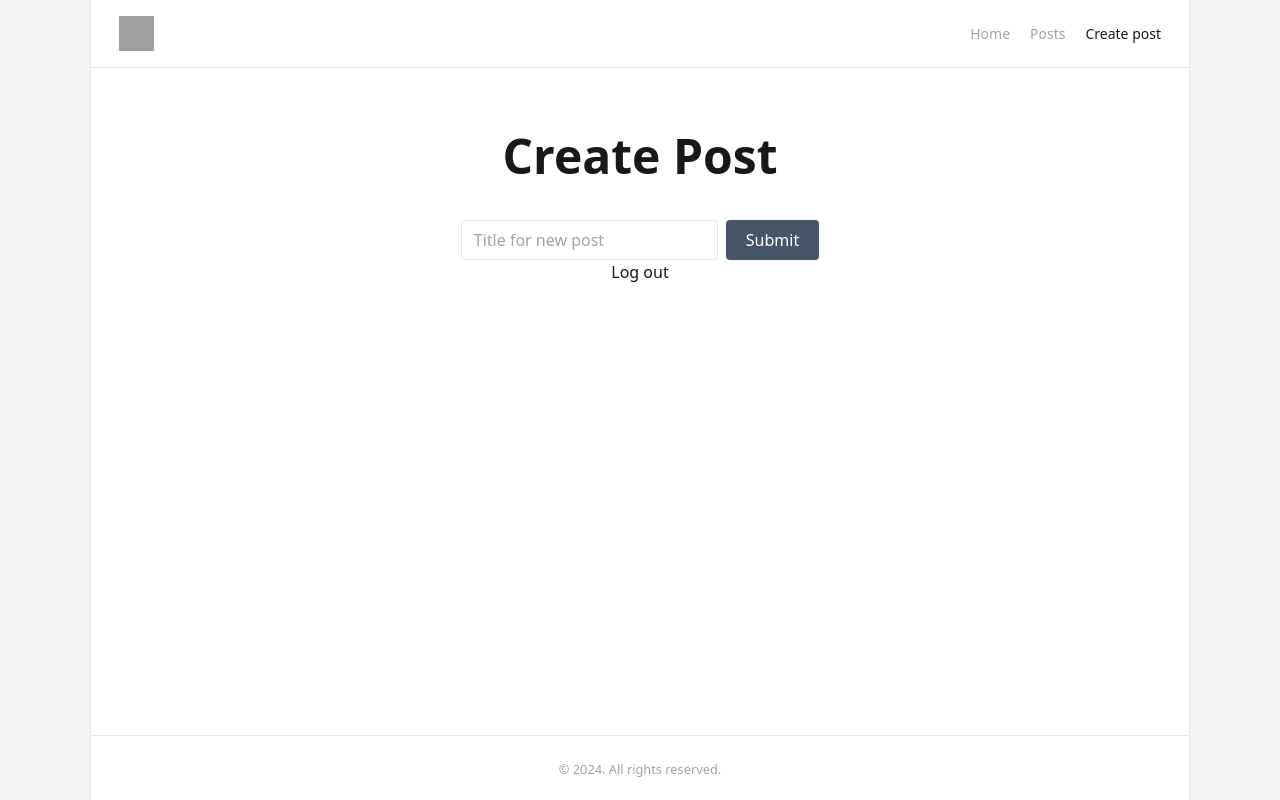
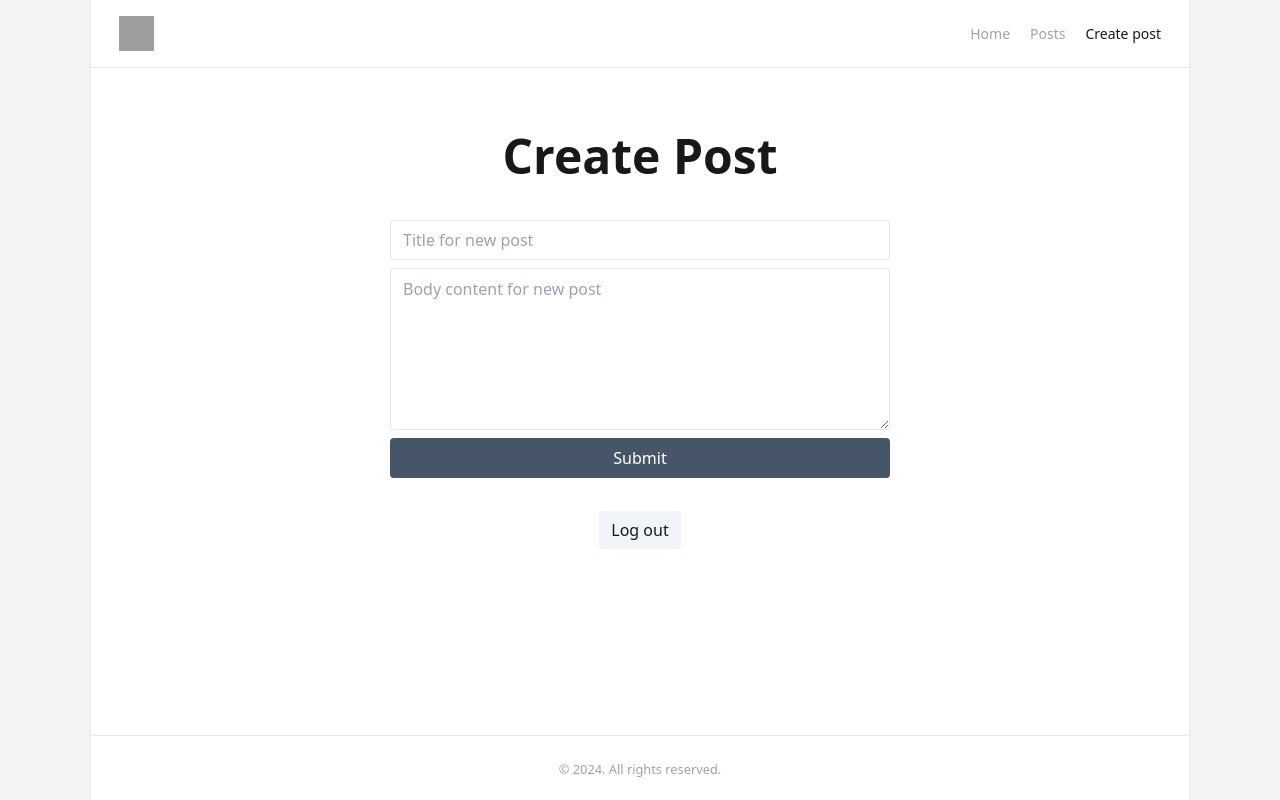
Before and after one commit to mariastarostinadev/nextjs-blog, a Next.js app: page /create-post in a window 1280 px wide. Built offline with nearby package versions, Linux system fonts and the light colour scheme; grey boxes are pictures that could not be loaded.

Commit message:
Polish "Create Post" page

```diff
--- a/src/actions/actions.ts
+++ b/src/actions/actions.ts
@@ -1,7 +1,7 @@
 'use server'
 export async function createPost(formData: FormData){
     const title = formData.get("title") as string;
-    console.log(title);
+    const body = formData.get("body");
 
     // await prisma.post.create({ //-update database: adding, updateing, deleting(data mutations))
     //     data:{
--- a/src/app/create-post/page.tsx
+++ b/src/app/create-post/page.tsx
@@ -8,18 +8,26 @@ export default async function page() {
       <h1 className="text-4xl md:text-5xl font-bold mb-5"> Create Post</h1>
       <form
         action={createPost}
-        className="h-10 space-x-2 mt-10">
+        className="flex flex-col max-w-[500px] mx-auto gap-2 my-10">
         <input
             type="text"
             name="title"
             placeholder="Title for new post"
-            className="border rounded px-3 h-full"
+            className="border rounded px-3 h-10"
             required
             />
-        <button className="h-full bg-slate-600 px-5 rounded text-white">Submit</button>
+            <textarea
+              name="body"
+              placeholder="Body content for new post"
+              className="border rounded px-3 py-2"
+              rows={6}
+              required
+              >
+            </textarea>
+        <button className="h-10 bg-slate-600 px-5 rounded text-white">Submit</button>
       </form>
 
-      <LogoutLink>
+      <LogoutLink className="bg-slate-100 px-3 py-2 rounded">
         Log out
       </LogoutLink>
     </main>
```
